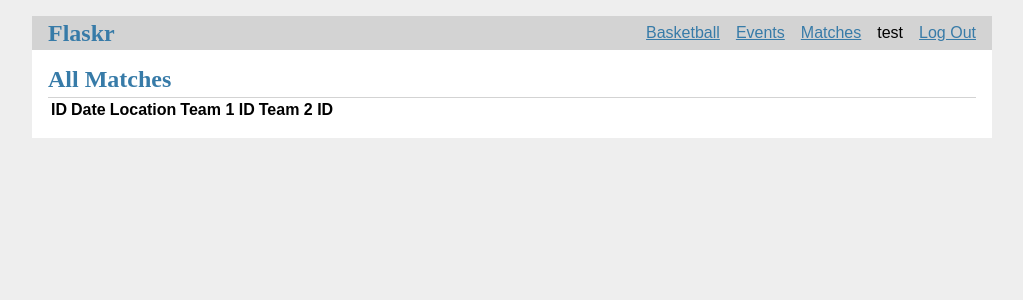
After one commit to jimfil/basketballDB, a Flask app: page /basketball/matches in a window 1280 px wide. The commit adds this page. Shown: the top 300 px of the page, without its empty margins (128-1151 px from the left). Run offline with Flask 3, Linux system fonts and the light colour scheme; the visitor is signed in with stand-in values (Sample User, id 1); data comes from the database, SQL or seed files in the repository; data that the repository does not hold is empty.

Commit message:
mostly flask changes. ai generated to be checked and edited with new info
important: i added an unsafe query in controller
to get matches.

```diff
--- /dev/null
+++ b/__init__.py
@@ -0,0 +1 @@
+from .flaskr import create_app
--- a/controller.py
+++ b/controller.py
@@ -104,4 +104,4 @@ if __name__ == "__main__":
     # find_matchstats("50001")
 
     # Find career 2-point percentage for player 10001
-    find_player_foul_shot_percentage("10001")
+    find_player_foul_shot_percentage("10010")
--- a/flaskr/__init__.py
+++ b/flaskr/__init__.py
@@ -38,9 +38,11 @@ def create_app(test_config=None):
     # apply the blueprints to the app
     from . import auth
     from . import blog
+    from . import basketball
 
     app.register_blueprint(auth.bp)
     app.register_blueprint(blog.bp)
+    app.register_blueprint(basketball.bp)
 
     # make url_for('index') == url_for('blog.index')
     # in another app, you might define a separate main index here with
--- /dev/null
+++ b/flaskr/basketball.py
@@ -0,0 +1,46 @@
+from flask import Blueprint, render_template
+from .auth import login_required
+from basketballDB.model import get_teams, get_players, get_all_events, get_player_stats, get_matches, get_match_stats
+
+bp = Blueprint("basketball", __name__, url_prefix="/basketball")
+
+
+@bp.route("/")
+@login_required
+def index():
+    """Show all the teams and players."""
+    teams = get_teams()
+    players = get_players()
+    return render_template("basketball/index.html", teams=teams, players=players)
+
+
+@bp.route("/events")
+@login_required
+def events():
+    """Show all the events."""
+    events = get_all_events()
+    return render_template("basketball/events.html", events=events)
+
+
+@bp.route("/matches")
+@login_required
+def matches():
+    """Show all the matches."""
+    matches = get_matches()
+    return render_template("basketball/matches.html", matches=matches)
+
+
+@bp.route("/player/<int:id>")
+@login_required
+def player_details(id):
+    """Show a player's stats."""
+    stats = get_player_stats(id)
+    return render_template("basketball/player_details.html", stats=stats)
+
+
+@bp.route("/match/<int:id>")
+@login_required
+def match_details(id):
+    """Show a match's stats."""
+    stats = get_match_stats(id)
+    return render_template("basketball/match_details.html", stats=stats)
--- a/flaskr/templates/base.html
+++ b/flaskr/templates/base.html
@@ -4,6 +4,9 @@
 <nav>
   <h1><a href="{{ url_for('index') }}">Flaskr</a></h1>
   <ul>
+    <li><a href="{{ url_for('basketball.index') }}">Basketball</a>
+    <li><a href="{{ url_for('basketball.events') }}">Events</a>
+    <li><a href="{{ url_for('basketball.matches') }}">Matches</a>
     {% if g.user %}
       <li><span>{{ g.user['username'] }}</span>
       <li><a href="{{ url_for('auth.logout') }}">Log Out</a>
--- /dev/null
+++ b/flaskr/templates/basketball/matches.html
@@ -0,0 +1,30 @@
+{% extends 'base.html' %}
+
+{% block header %}
+  <h1>{% block title %}All Matches{% endblock %}</h1>
+{% endblock %}
+
+{% block content %}
+  <table>
+    <thead>
+      <tr>
+        <th>ID</th>
+        <th>Date</th>
+        <th>Location</th>
+        <th>Team 1 ID</th>
+        <th>Team 2 ID</th>
+      </tr>
+    </thead>
+    <tbody>
+      {% for match in matches %}
+        <tr>
+          <td><a href="{{ url_for('basketball.match_details', id=match['id']) }}">{{ match['id'] }}</a></td>
+          <td>{{ match['date'] }}</td>
+          <td>{{ match['location'] }}</td>
+          <td>{{ match['team_1_id'] }}</td>
+          <td>{{ match['team_2_id'] }}</td>
+        </tr>
+      {% endfor %}
+    </tbody>
+  </table>
+{% endblock %}
--- a/model.py
+++ b/model.py
@@ -40,6 +40,9 @@ def get_teams():
 
 def get_players():
     return query("SELECT * FROM Person;")
+
+def get_matches():
+    return query("SELECT * FROM `match`;")
 
 def create_team(name):
     with get_connection() as con:
```
Also changed, not shown: flaskr/templates/basketball/events.html (added, +13 -0 lines), flaskr/templates/basketball/index.html (added, +47 -0 lines), flaskr/templates/basketball/match_details.html (added, +30 -0 lines), flaskr/templates/basketball/player_details.html (added, +26 -0 lines).
